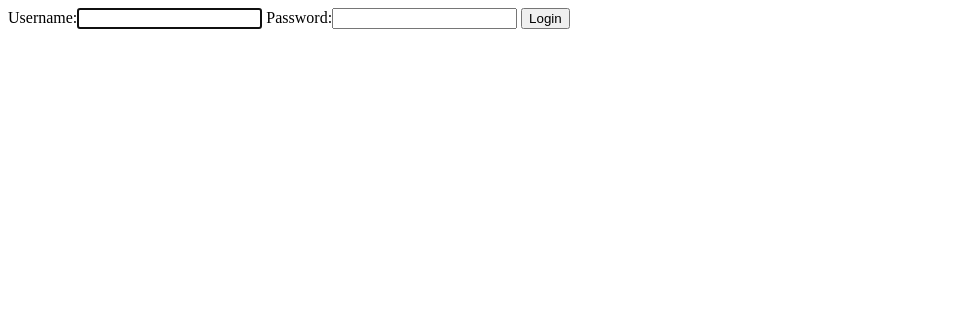
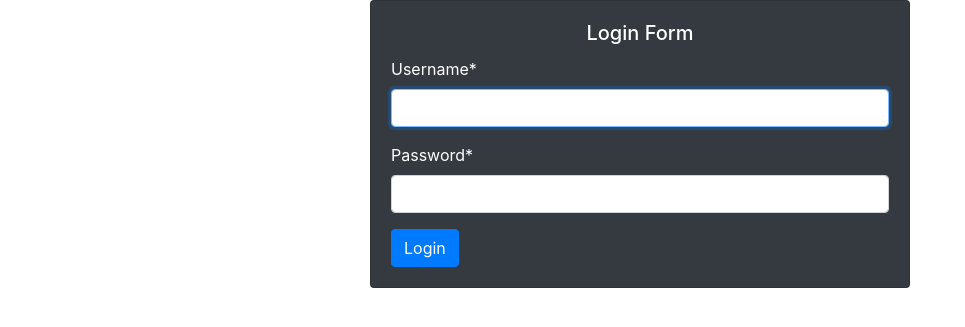
Before and after one commit to Bella-Amandine/insta-clone, a Django app: page /accounts/login/ in a window 1280 px wide. Shown: the top 327 px of the page, without its empty margins (0-965 px from the left). Run offline with Django 3.2, Linux system fonts and the light colour scheme; some libraries are stand-ins or nearby versions.

Commit message:
install crispy forms and style login form

```diff
--- /dev/null
+++ b/instaapp/templates/base.html
@@ -0,0 +1,19 @@
+<!DOCTYPE html>
+<html lang="en">
+<head>
+    <meta charset="UTF-8">
+    <meta name="viewport" content="width=device-width, initial-scale=1.0">
+
+    <link rel="stylesheet"
+        href="https://stackpath.bootstrapcdn.com/bootstrap/4.1.3/css/bootstrap.min.css"
+        integrity="sha384-MCw98/SFnGE8fJT3GXwEOngsV7Zt27NXFoaoApmYm81iuXoPkFOJwJ8ERdknLPMO"
+        crossorigin="anonymous">
+
+    <title>Instaapp</title>
+</head>
+<body>
+    {% block content %}
+
+    {% endblock %}
+</body>
+</html>
--- a/instaapp/templates/registration/login.html
+++ b/instaapp/templates/registration/login.html
@@ -1,16 +1,27 @@
-<!DOCTYPE html>
-<html lang="en">
-<head>
-    <meta charset="UTF-8">
-    <meta name="viewport" content="width=device-width, initial-scale=1.0">
-    <title>Login</title>
-</head>
-<body>
-    <form action="{% url 'login' %}" method="POST">
-        {% csrf_token %}
+{% extends 'base.html' %}
+{% load crispy_forms_tags %}
 
-        {{ form }}
-        <input type="submit" value="Login">
-    </form>
-</body>
-</html>
+{% block content %}
+<div class="container">
+    <div class="row justify-content-center">
+        <div class="col-md-6">
+            <div class="card bg-dark text-white">
+                <div class="card-body">
+                    <div class="card-title">
+                        <h5 class="text-center">Login Form</h5>
+                    </div>
+                    <div class="card-form">
+                        <form action="{% url 'login' %}" method="POST">
+                            {% csrf_token %}
+
+                            {{ form|crispy }}
+                            <input type="submit" value="Login" class="btn btn-primary">
+                        </form>
+                    </div>
+                </div>
+            </div>
+        </div>
+    </div>
+</div>
+
+{% endblock %}
--- a/instaclone/settings.py
+++ b/instaclone/settings.py
@@ -32,6 +32,7 @@ ALLOWED_HOSTS = []
 
 INSTALLED_APPS = [
     'instaapp',
+    'crispy_forms',
     'django.contrib.admin',
     'django.contrib.auth',
     'django.contrib.contenttypes',
@@ -39,6 +40,8 @@ INSTALLED_APPS = [
     'django.contrib.messages',
     'django.contrib.staticfiles',
 ]
+
+CRISPY_TEMPLATE_PACK = 'bootstrap4'
 
 MIDDLEWARE = [
     'django.middleware.security.SecurityMiddleware',
```
